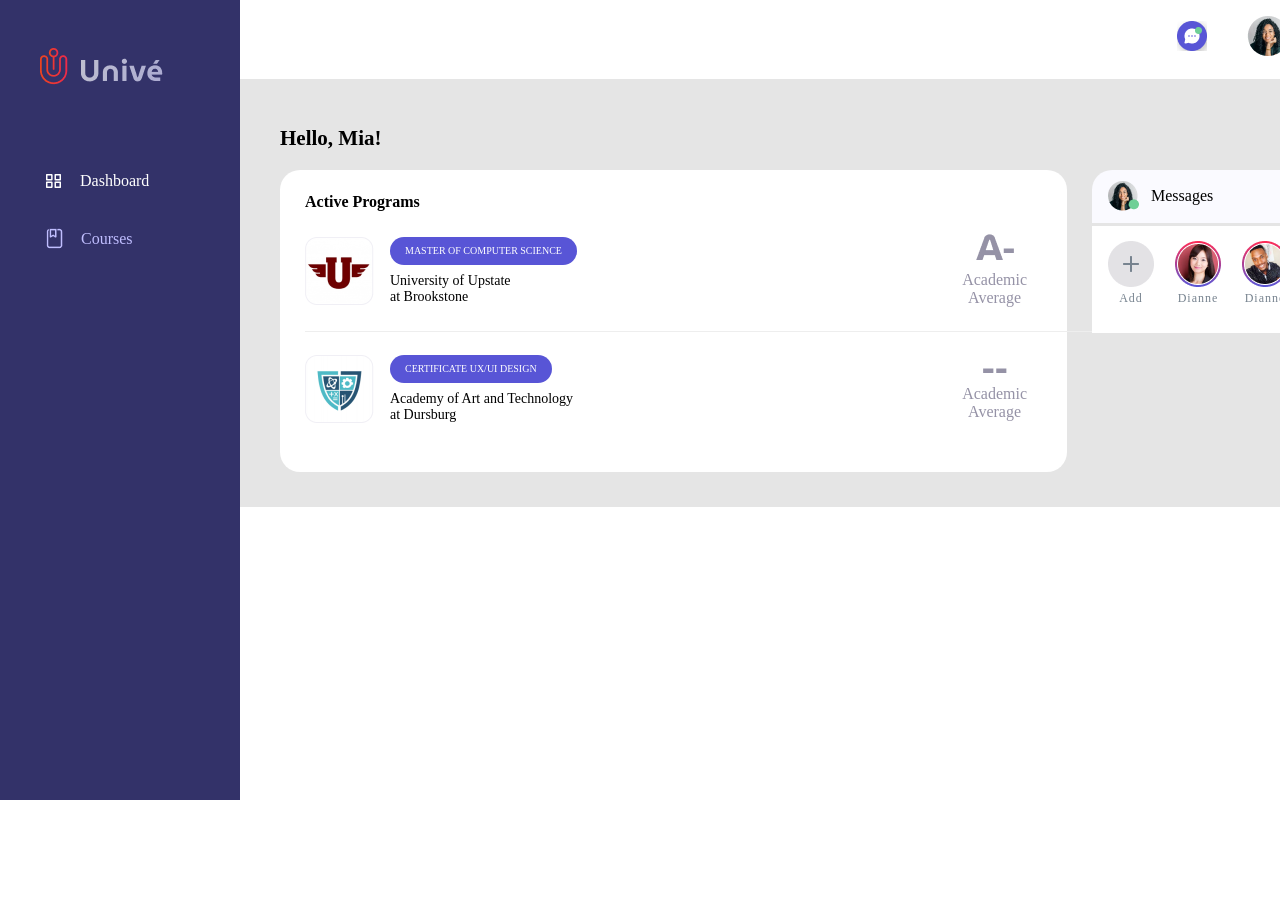
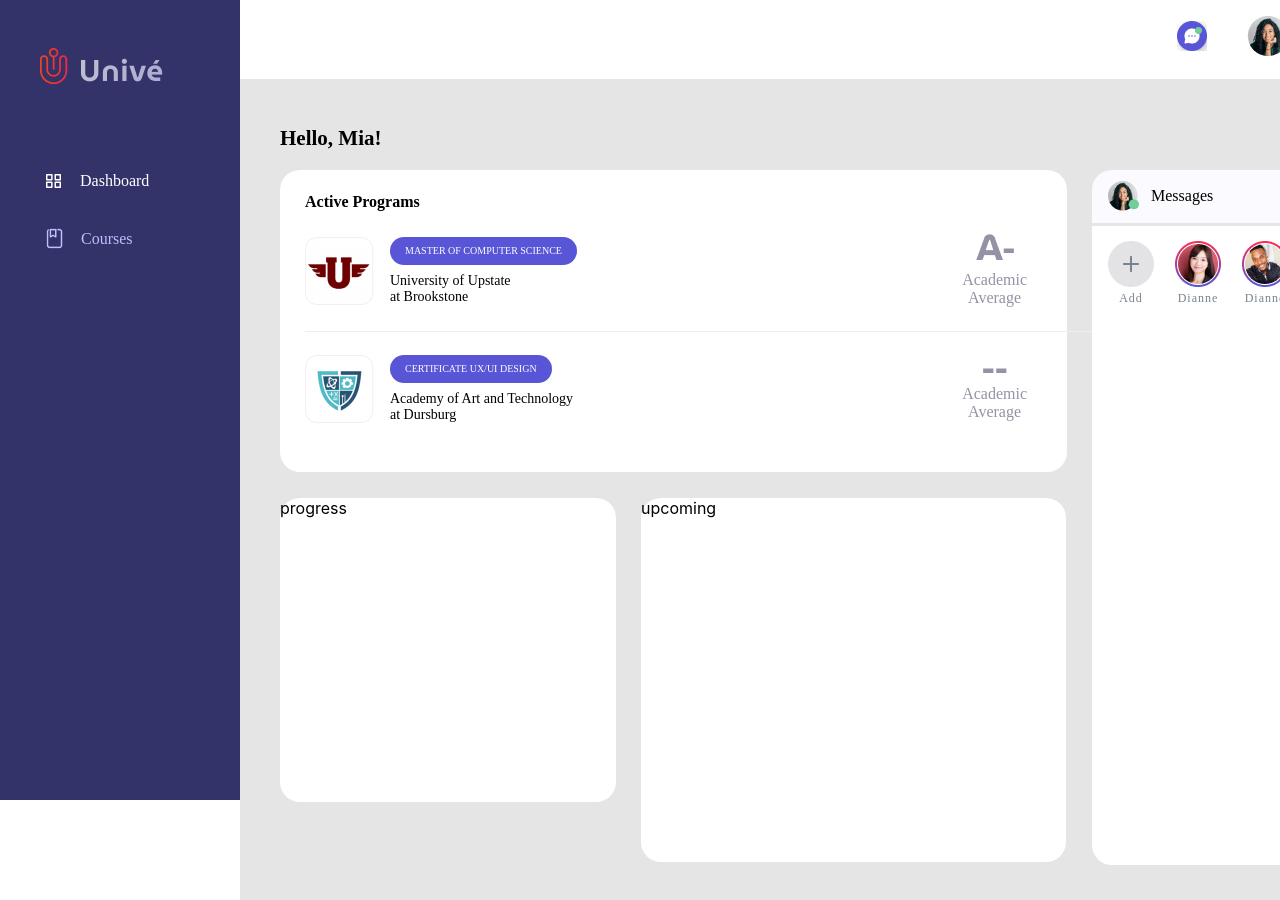
Before and after one commit to Romsrw/Student_Dashboard, a React (Create React App) app: page / in a window 1280 px wide. Shown: the top 900 px of the page. Before the commit the page ends 800 px from the top, so only its background shows below. Built offline with nearby package versions, Linux system fonts and the light colour scheme; a web font is replaced by a local one.

Commit message:
create SessionInProgress component

```diff
--- a/src/components/activePrograms/ActivePrograms.scss
+++ b/src/components/activePrograms/ActivePrograms.scss
@@ -2,6 +2,8 @@
 
 .programs {
   padding: 23px 24px 0 25px;
+  background-color: #fff;
+  border-radius: 20px;
   &__title {
     font-family: "SF Pro Display Normal";
     font-size: 16px;
--- a/src/components/chat/Chat.scss
+++ b/src/components/chat/Chat.scss
@@ -20,6 +20,9 @@
   }
   &__body {
     background-color: #ffffff;
+    height: 639px;
+    border-bottom-left-radius: 20px;
+    border-bottom-right-radius: 20px;
   }
 }
 .friends {
--- a/src/components/dashboard/DashboardContent.jsx
+++ b/src/components/dashboard/DashboardContent.jsx
@@ -1,6 +1,7 @@
 import React from "react";
 import ActivePrograms from "../activePrograms/ActivePrograms";
 import Chat from "../chat/Chat";
+import SessionInProgress from "../sessionInProgress/SessionInProgress";
 import "./DashboardContent.scss";
 
 const DashboardContent = () => {
@@ -11,8 +12,8 @@ const DashboardContent = () => {
         <section className="education">
           <ActivePrograms />
           <div className="sessions">
-            <section className="session_progress"></section>
-            <section className="session_upcomming"></section>
+            <SessionInProgress />
+            <section className="session_upcomming">upcoming</section>
           </div>
         </section>
         <section className="messages">
--- a/src/components/dashboard/DashboardContent.scss
+++ b/src/components/dashboard/DashboardContent.scss
@@ -17,7 +17,21 @@
   }
 }
 .education {
-  background-color: #fff;
   border-radius: 20px;
   width: 787px;
+  display: flex;
+  flex-direction: column;
+  gap: 26px;
 }
+.sessions {
+  display: flex;
+  flex-direction: row;
+  gap: 25px;
+}
+
+.session_upcomming {
+  background-color: #fff;
+  width: 425px;
+  height: 364px;
+  border-radius: 20px;
+}
--- /dev/null
+++ b/src/components/sessionInProgress/SessionInProgress.jsx
@@ -0,0 +1,8 @@
+import React from "react";
+import "./SessionInProgress.scss";
+
+const SessionInProgress = () => {
+  return <section className="session_progress">progress</section>;
+};
+
+export default SessionInProgress;
--- /dev/null
+++ b/src/components/sessionInProgress/SessionInProgress.scss
@@ -0,0 +1,6 @@
+.session_progress {
+    width: 336px;
+    height: 304px;
+    background-color: #fff;
+    border-radius: 20px;
+  }
```
